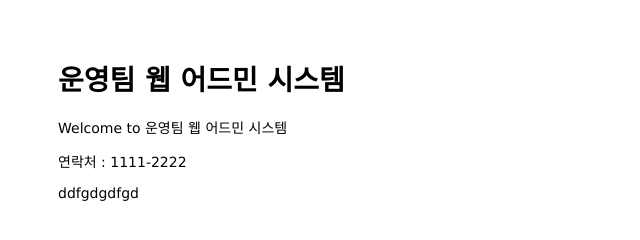
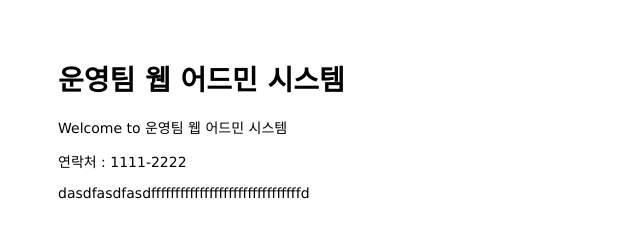
Before and after one commit to skdus983/mastering-git-github, a website: page public/index.html in a window 1280 px wide. Shown: the whole page, without its empty margins (0-640 px from the left). Drawn offline with Linux system fonts and the light colour scheme.

Commit message:
first commit

```diff
--- a/public/index.html
+++ b/public/index.html
@@ -12,6 +12,6 @@
 
 <footer>
   <p> 연락처 : 1111-2222</p>
-  <p>ddfgdgdfgd</p>
+  <p>dasdfasdfasdfffffffffffffffffffffffffffffffd</p>
 </footer>
 </html>
```
